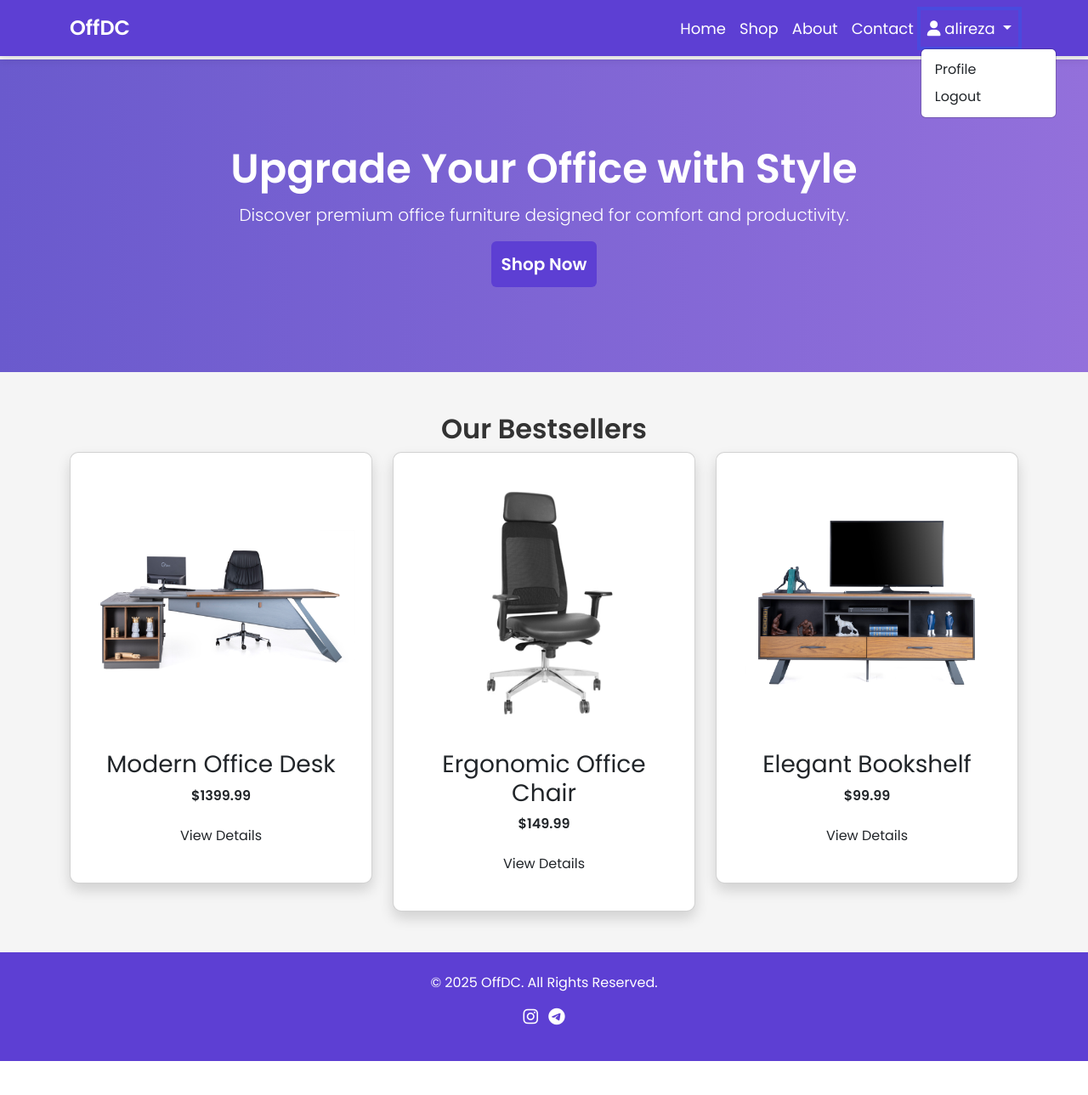
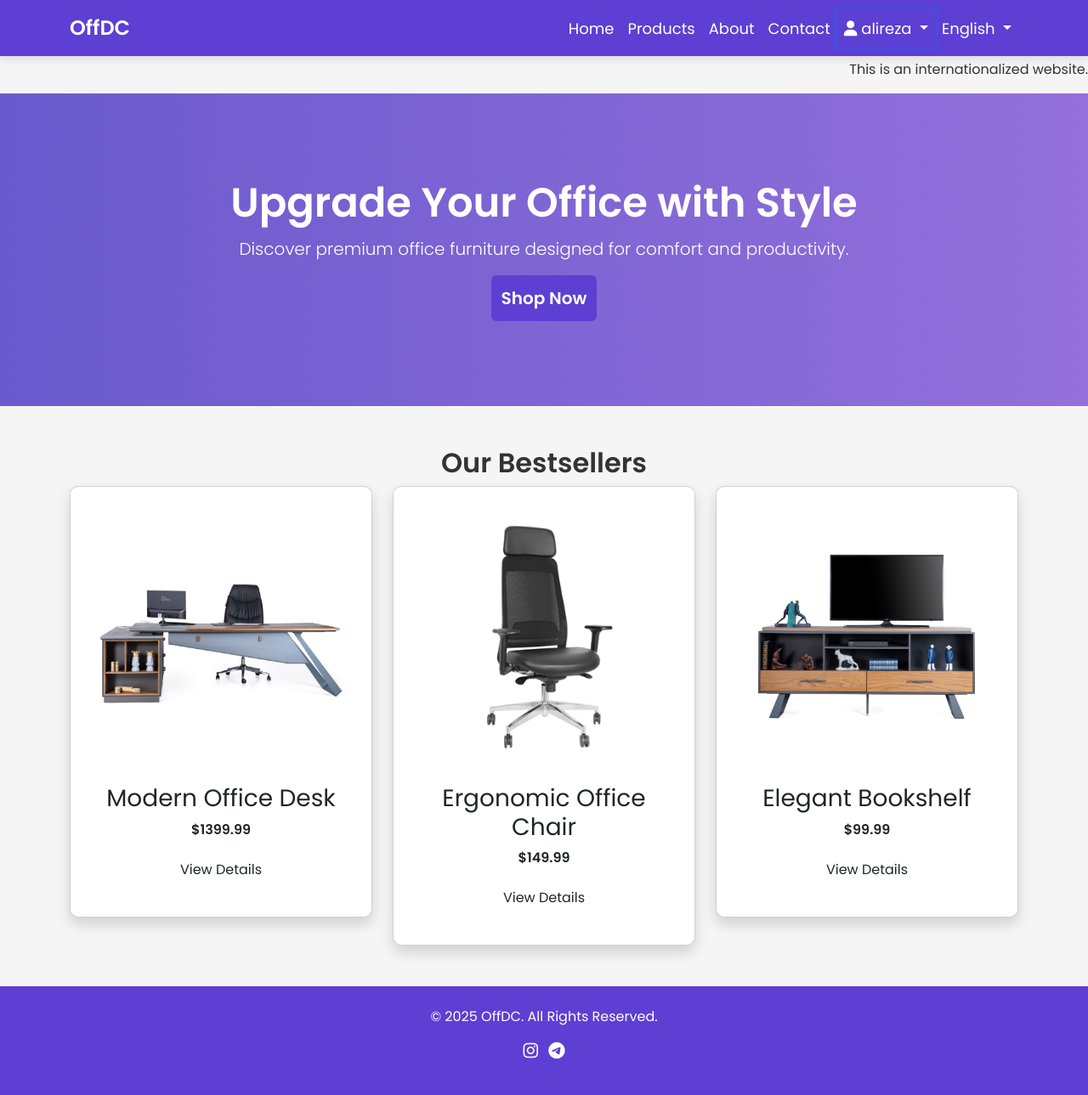
Before and after one commit to AlirezaEtezad/Offdc-Django, a Django app: template shop/templates/index.html in a window 1280 px wide, after a click on "alireza". Shown: the whole page at 85% size. Before the commit the page ends 1249 px from the top, so only its background shows below. Run offline with Django 5.2, Linux system fonts and the light colour scheme; the template is opened without the code that fills it, so the values that code supplies are empty; a user stored in the database is signed in; parts of the project's set-up code (start-up, migrations or seed data) failed here and were passed over.

Commit message:
add languages

```diff
--- a/offdc/urls.py
+++ b/offdc/urls.py
@@ -14,11 +14,23 @@ Including another URLconf
     1. Import the include() function: from django.urls import include, path
     2. Add a URL to urlpatterns:  path('blog/', include('blog.urls'))
 """
+from django.conf import settings
 from django.contrib import admin
 from django.urls import path, include
+from django.conf.urls.static import static
+from django.conf.urls.i18n import i18n_patterns
+from django.utils.translation import gettext_lazy as _
 
 urlpatterns = [
-    path('admin/', admin.site.urls),
-    path('', include("shop.urls")),
+    path('i18n/', include('django.conf.urls.i18n')),  # ✅ This must stay
+]
+
+urlpatterns += i18n_patterns(  # ✅ Use += to append instead of overwriting
+    path(_('admin/'), admin.site.urls),
+    path('shop/', include("shop.urls")),
     path('blog/', include("blog.urls")),
-    ]
+    path('postgresql/', include('postgresql_app.urls')),
+)
+
+if settings.DEBUG:
+    urlpatterns += static(settings.MEDIA_URL, document_root=settings.MEDIA_ROOT)
--- a/requirements.txt
+++ b/requirements.txt
@@ -3,3 +3,4 @@ dotenv
 psycopg2-binary
 psycopg2
 pillow
+django-db-connection-pool[postgresql]
--- a/shop/models.py
+++ b/shop/models.py
@@ -1,5 +1,6 @@
 from django.db import models
 from django.contrib.auth.models import AbstractUser
+from django.utils.translation import gettext_lazy as _
 # Create your models here.
 
 class Customer(AbstractUser):
@@ -29,9 +30,8 @@ class Category(models.Model):
 
 
 class Product(models.Model):
-
     brand = models.CharField(max_length=50)
-    name = models.CharField(max_length=100)
+    name = models.CharField(_("Product Name"), max_length=100)
     code = models.CharField(max_length=20)
     price = models.DecimalField(max_digits=15, decimal_places=0)
     description = models.TextField()
--- a/shop/templates/includes/navbar.html
+++ b/shop/templates/includes/navbar.html
@@ -1,4 +1,30 @@
-<nav class="navbar navbar-expand-lg">
+{% load static %}
+{% load i18n %}
+
+<!DOCTYPE html>
+<html lang="en">
+<head>
+    <meta charset="UTF-8">
+    <meta name="viewport" content="width=device-width, initial-scale=1.0">
+    <meta name="description" content="OffDC - Premium Office Furniture Distribution Center">
+    <title>OffDC - Office Furniture Distribution Center</title>
+
+    <!-- Bootstrap 5 -->
+    <link rel="stylesheet" href="https://cdn.jsdelivr.net/npm/bootstrap@5.3.2/dist/css/bootstrap.min.css">
+
+    <!-- FontAwesome -->
+    <link rel="stylesheet" href="https://cdnjs.cloudflare.com/ajax/libs/font-awesome/6.0.0/css/all.min.css">
+
+    <!-- Google Fonts -->
+    <link href="https://fonts.googleapis.com/css2?family=Poppins:wght@300;400;600&display=swap" rel="stylesheet">
+
+    <!-- Custom Styles -->
+    <link rel="stylesheet" href="{% static 'css/styles.css' %}">
+</head>
+<body>
+
+    <!-- Navbar -->
+    <nav class="navbar navbar-expand-lg navbar-light bg-light">
         <div class="container">
             <a class="navbar-brand" href="{% url 'index' %}">OffDC</a>
             <button class="navbar-toggler" type="button" data-bs-toggle="collapse" data-bs-target="#navbarNav">
@@ -7,26 +33,91 @@
 
             <div class="collapse navbar-collapse" id="navbarNav">
                 <ul class="navbar-nav ms-auto">
-                <li class="nav-item"><a class="nav-link" href="{% url 'index' %}">Home</a></li>
-                <li class="nav-item"><a class="nav-link" href="#">Shop</a></li>
-                <li class="nav-item"><a class="nav-link" href="#">About</a></li>
-                <li class="nav-item"><a class="nav-link" href="#">Contact</a></li>
-
+                    <li class="nav-item"><a class="nav-link" href="{% url 'index' %}">{% trans "Home" %}</a></li>
+                    <li class="nav-item"><a class="nav-link" href="{% url 'products' %}">{% trans "Products" %}</a></li>
+                    <li class="nav-item"><a class="nav-link" href="#">{% trans "About" %}</a></li>
+                    <li class="nav-item"><a class="nav-link" href="#">{% trans "Contact" %}</a></li>
 
                     {% if user.is_authenticated %}
+                        <!-- User Dropdown -->
                         <li class="nav-item dropdown">
-                        <a class="nav-link dropdown-toggle" href="#" id="userDropdown" role="button" data-bs-toggle="dropdown">
+                            <a class="nav-link dropdown-toggle" href="#" id="userDropdown" role="button" data-bs-toggle="dropdown" aria-expanded="false">
                                 <i class="fas fa-user"></i> {{ user.username }}
                             </a>
-                        <ul class="dropdown-menu">
-                            <li><a class="dropdown-item" href="{% url 'profile' %}">Profile</a></li>
-                            <li><a class="dropdown-item" href="{% url 'signout' %}">Logout</a></li>
+                            <ul class="dropdown-menu" aria-labelledby="userDropdown">
+                                <li><a class="dropdown-item" href="{% url 'profile' %}">{% trans "Profile" %}</a></li>
+                                <li><a class="dropdown-item" href="{% url 'signout' %}">{% trans "Logout" %}</a></li>
                             </ul>
                         </li>
                     {% else %}
-                    <li class="nav-item"><a class="nav-link" href="{% url 'login' %}">Login</a></li>
+                        <li class="nav-item"><a class="nav-link" href="{% url 'login' %}">{% trans "Login" %}</a></li>
                     {% endif %}
+
+                    <!-- Language Switcher -->
+                    <li class="nav-item dropdown">
+                        <a class="nav-link dropdown-toggle" href="#" id="languageDropdown" role="button" data-bs-toggle="dropdown" aria-expanded="false" data-bs-auto-close="outside">
+                            {% get_current_language as LANGUAGE_CODE %}
+                            {% if LANGUAGE_CODE == "fa" %}فارسی
+                            {% elif LANGUAGE_CODE == "ar" %}العربية
+                            {% else %}English{% endif %}
+                        </a>
+                        <ul class="dropdown-menu" aria-labelledby="languageDropdown">
+                            <li>
+                                <form action="{% url 'set_language' %}" method="post" onclick="event.stopPropagation();">
+                                    {% csrf_token %}
+                                    <input type="hidden" name="next" value="{{ request.path }}">
+                                    <button class="dropdown-item" type="submit" name="language" value="en">English</button>
+                                </form>
+                            </li>
+                            <li>
+                                <form action="{% url 'set_language' %}" method="post" onclick="event.stopPropagation();">
+                                    {% csrf_token %}
+                                    <input type="hidden" name="next" value="{{ request.path }}">
+                                    <button class="dropdown-item" type="submit" name="language" value="fa">فارسی</button>
+                                </form>
+                            </li>
+                            <li>
+                                <form action="{% url 'set_language' %}" method="post" onclick="event.stopPropagation();">
+                                    {% csrf_token %}
+                                    <input type="hidden" name="next" value="{{ request.path }}">
+                                    <button class="dropdown-item" type="submit" name="language" value="ar">العربية</button>
+                                </form>
+                            </li>
+                        </ul>
+                    </li>
+
                 </ul>
             </div>
         </div>
     </nav>
+
+    <!-- Page Content -->
+    <main>
+        {% block content %}{% endblock %}
+    </main>
+
+    <!-- Bootstrap JS (Bundle includes Popper.js for dropdowns) -->
+    <script src="https://cdn.jsdelivr.net/npm/bootstrap@5.3.2/dist/js/bootstrap.bundle.min.js"></script>
+
+    <!-- Fix Bootstrap Dropdown Issues -->
+    <script>
+        document.addEventListener("DOMContentLoaded", function () {
+            var dropdowns = document.querySelectorAll(".dropdown-toggle");
+            dropdowns.forEach(function (dropdown) {
+                new bootstrap.Dropdown(dropdown);
+            });
+        });
+    </script>
+
+    <!-- Fix CSS Issues (If needed) -->
+    <style>
+        .dropdown-menu {
+            display: none;
+        }
+        .dropdown-menu.show {
+            display: block !important;
+        }
+    </style>
+
+</body>
+</html>
--- a/shop/templates/index.html
+++ b/shop/templates/index.html
@@ -1,11 +1,14 @@
 {% extends 'master.html' %}
 {% load static %}
+{% load i18n %}
 
 {% block title %}
 صفحه اصلی
 {% endblock %}
 
 {% block content %}
+<p>{% blocktrans %}This is an internationalized website.{% endblocktrans %}</p>
+
 <header class="hero">
     <div class="container text-center text-white">
         <h1 class="display-4 fw-bold">Upgrade Your Office with Style</h1>
@@ -53,4 +56,5 @@
         </div>
     </div>
 </section>
+
 {% endblock %}
--- a/shop/urls.py
+++ b/shop/urls.py
@@ -27,4 +27,4 @@ urlpatterns = [
     path('categories/<int:category_id>/products/', products, name='products'),
 
 
-] + static(settings.MEDIA_URL, document_root=settings.MEDIA_ROOT)
+]  # + static(settings.MEDIA_URL, document_root=settings.MEDIA_ROOT)
```
Also changed, not shown: offdc/settings.py (+21 -2 lines), locale/ar/LC_MESSAGES/django.po (added), locale/en/LC_MESSAGES/django.po (added), locale/fa/LC_MESSAGES/django.po (added), media/product_images/Concord.jpg (deleted), media/product_images/K511_mmkNlPo.jpg (added), 3 other files. Lines whose indentation alone changed are shown as unchanged.
